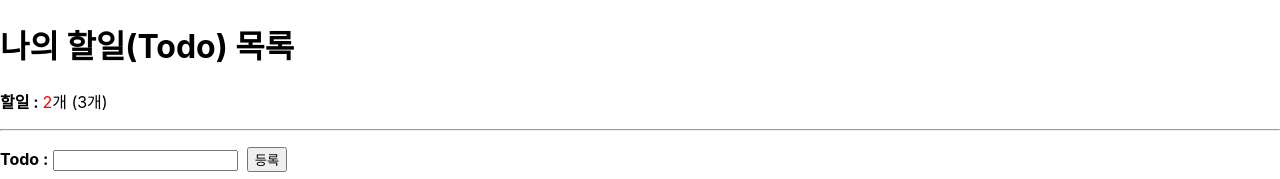
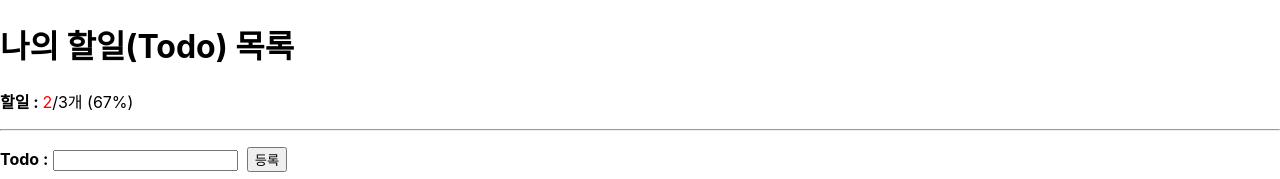
Before and after one commit to ShinDongHyeok2709/20221224_test, a React (Create React App) app in the folder todos/: page / in a window 1280 px wide. Shown: the top 179 px of the page. Built offline with nearby package versions, Linux system fonts and the light colour scheme.

Commit message:
Header % 반영

```diff
--- a/todos/src/TodoHeader.jsx
+++ b/todos/src/TodoHeader.jsx
@@ -4,13 +4,16 @@ import useTodosContext from "./hooks/useTodosContext";
 export default function TodoHeader() {
   const [todos] = useTodosContext();
   const todoCount = todos.filter((todo) => todo.done === false).length;
+
   return (
     <>
       <h1>나의 할일(Todo) 목록</h1>
       <p>
         <b>할일 : </b>
-        <span style={{ color: "red" }}>{todoCount}</span>개
-        <span>&nbsp;({todos.length}개)</span>
+        <span style={{ color: "red" }}>{todoCount}</span>
+        <span>/{todos.length}개</span>
+        &nbsp;(
+        {Math.round((todoCount / todos.length) * 100)}%)
       </p>
     </>
   );
```
